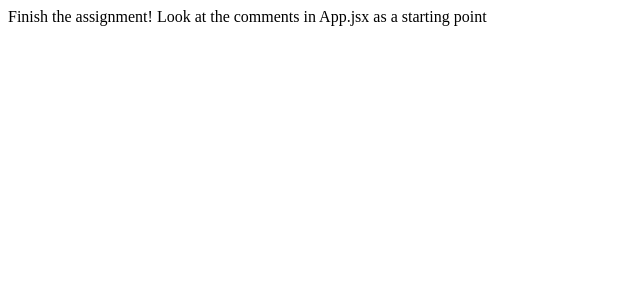
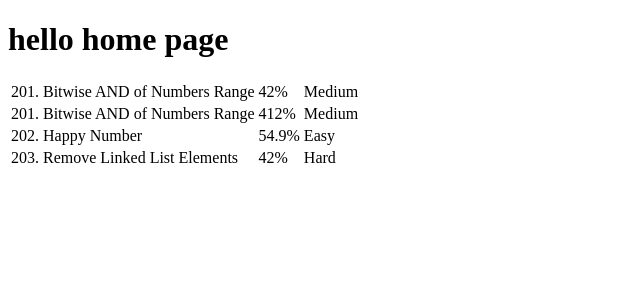
Before and after one commit to hkirat/react-assignment, a React (Vite) app: page / in a window 1280 px wide. Shown: the top 300 px of the page, without its empty margins (0-640 px from the left). Built offline with nearby package versions, Linux system fonts and the light colour scheme.

Commit message:
done making changes

```diff
--- a/package.json
+++ b/package.json
@@ -10,7 +10,8 @@
   },
   "dependencies": {
     "react": "^18.2.0",
-    "react-dom": "^18.2.0"
+    "react-dom": "^18.2.0",
+    "react-router-dom": "^6.11.0"
   },
   "devDependencies": {
     "@types/react": "^18.0.28",
--- a/src/App.jsx
+++ b/src/App.jsx
@@ -1,25 +1,11 @@
-/*
- * Temporary problems array schema
- */
-const problems = [{
-    title: "201. Bitwise AND of Numbers Range",
-    difficulty: "Medium",
-    acceptance: "42%"
-},{
-    title: "201. Bitwise AND of Numbers Range",
-    difficulty: "Medium",
-    acceptance: "412%"
-},
-    {
-        title: "202. Happy Number",
-        difficulty: "Easy",
-        acceptance: "54.9%"
-    },
-    {
-        title: "203. Remove Linked List Elements",
-        difficulty: "Hard",
-        acceptance: "42%"
-    }];
+
+import { BrowserRouter, Routes, Route } from "react-router-dom";
+import Login from "./components/Login.jsx";
+import Signup from "./components/Signup.jsx";
+import Problem from "./components/Problem.jsx";
+import Problemset from "./components/Problemset.jsx";
+import Home from "./components/Home.jsx";
+
 
 
 function App() {
@@ -32,28 +18,21 @@ function App() {
      */
 
     return (
-    <div>
-        Finish the assignment! Look at the comments in App.jsx as a starting point
-    </div>
-  )
+        <BrowserRouter>
+            <div>
+
+                <Routes>
+                    <Route path="/" element={<Home />}></Route>
+                    <Route path="/login" element={<Login />}></Route>
+                    <Route path="/signup" element={<Signup />}></Route>
+                    <Route path="/problem" element={<Problem />}></Route>
+                    <Route path="/problemset" element={<Problemset />}></Route>
+                </Routes>
+
+            </div>
+        </BrowserRouter>
+    )
 }
 
-// A demo component
-function ProblemStatement(props) {
-    const title = props.title;
-    const acceptance = props.acceptance;
-    const difficulty = props.difficulty;
 
-    return <tr>
-        <td>
-            {title}
-        </td>
-        <td>
-            {acceptance}
-        </td>
-        <td>
-            {difficulty}
-        </td>
-    </tr>
-}
 export default App
--- /dev/null
+++ b/src/components/Home.jsx
@@ -0,0 +1,50 @@
+import React from "react";
+const problems = [{
+    title: "201. Bitwise AND of Numbers Range",
+    difficulty: "Medium",
+    acceptance: "42%"
+}, {
+    title: "201. Bitwise AND of Numbers Range",
+    difficulty: "Medium",
+    acceptance: "412%"
+},
+{
+    title: "202. Happy Number",
+    difficulty: "Easy",
+    acceptance: "54.9%"
+},
+{
+    title: "203. Remove Linked List Elements",
+    difficulty: "Hard",
+    acceptance: "42%"
+}];
+
+// A demo component
+function ProblemStatement(props) {
+    const title = props.title;
+    const acceptance = props.acceptance;
+    const difficulty = props.difficulty;
+
+    return <tr>
+        <td>
+            {title}
+        </td>
+        <td>
+            {acceptance}
+        </td>
+        <td>
+            {difficulty}
+        </td>
+    </tr>
+}
+
+export default function Home() {
+    return (
+        <>
+            <h1>hello home page</h1>
+            <table>
+                {problems.map((problem) => { return <ProblemStatement {...problem} /> })}
+            </table>
+        </>
+    )
+}
--- /dev/null
+++ b/src/components/Login.jsx
@@ -0,0 +1,11 @@
+import React from "react";
+
+export default function Login() {
+   return <>
+        {/* // <h1 style={"align = center;"}>Login Here!</h1> */}
+        <h1>hello</h1>
+        <input type="email" name="email" placeholder="Enter your email id" required />
+        <input type="password" name="password" placeholder="Enter your password" required />
+        <button>Click here to Login</button>
+    </>
+}
--- /dev/null
+++ b/src/components/Problem.jsx
@@ -0,0 +1,11 @@
+import React from 'react'
+
+function Problem() {
+  return (
+    <div>
+      problem
+    </div>
+  )
+}
+
+export default Problem
--- /dev/null
+++ b/src/components/Problemset.jsx
@@ -0,0 +1,11 @@
+import React from 'react'
+
+function Problemset() {
+  return (
+    <div>
+      Problemset
+    </div>
+  )
+}
+
+export default Problemset
--- /dev/null
+++ b/src/components/Signup.jsx
@@ -0,0 +1,11 @@
+import React from 'react'
+
+function Signup() {
+  return (
+    <div>
+      signup
+    </div>
+  )
+}
+
+export default Signup
```
Also changed, not shown: 1 other file (tests, documents, lock files or other folders).
